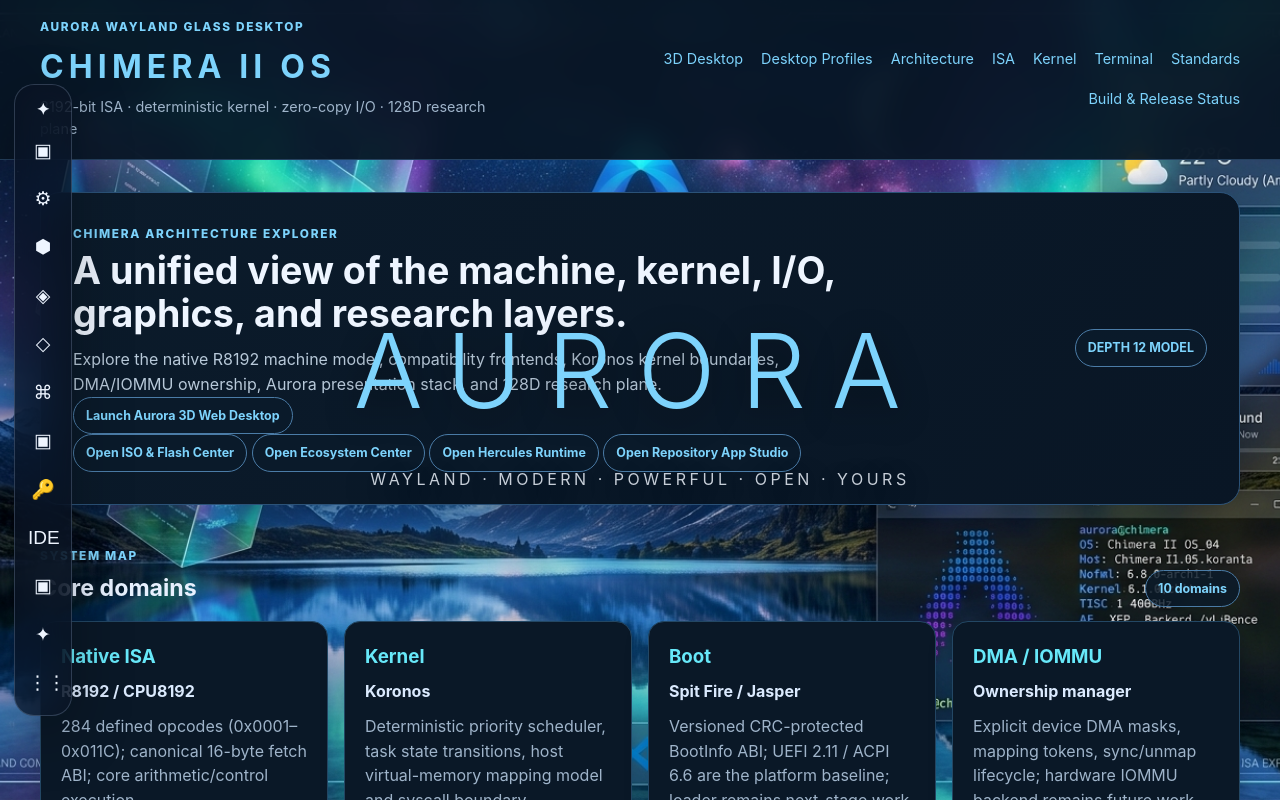
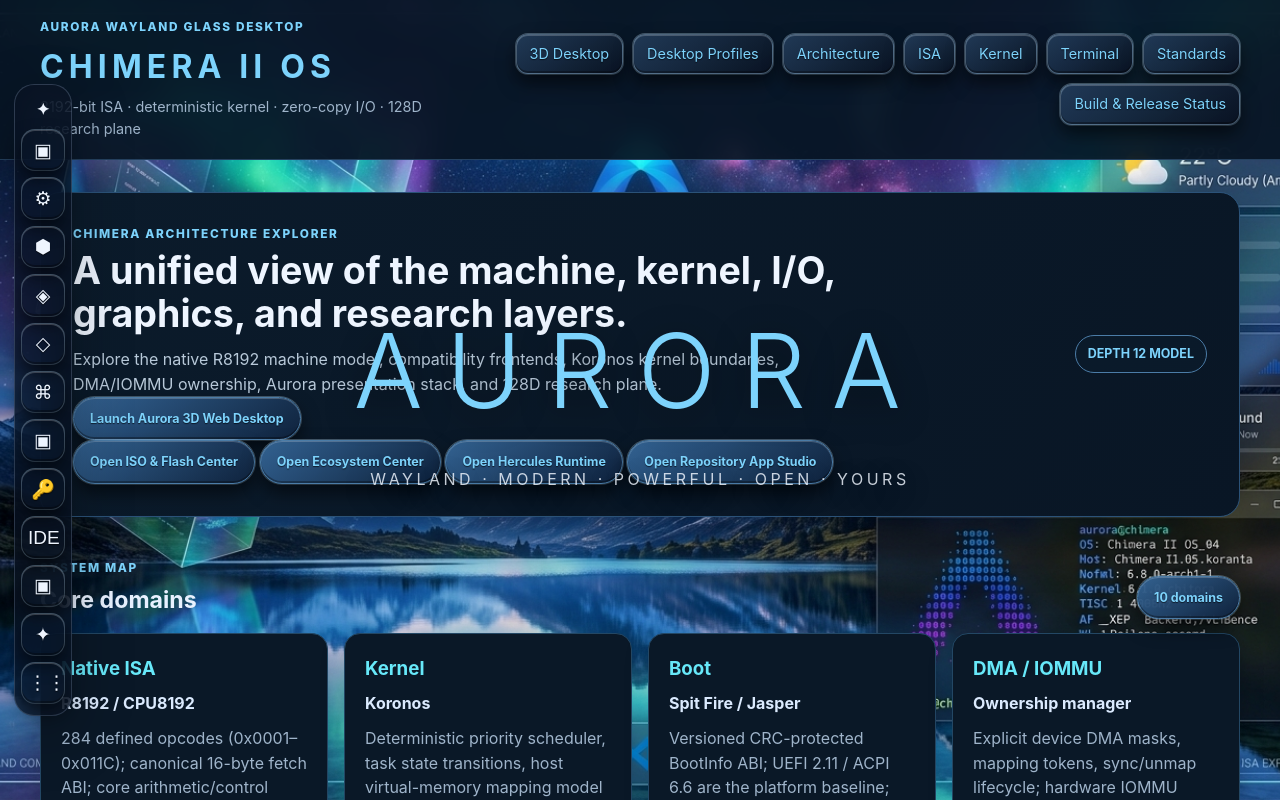
Before and after one commit to amerhwitat/amerhwitat.github.io, a PHP site: page /apps/chimera-ii-os/web/index.html in a window 1280 px wide. Run offline with PHP 8.4, Linux system fonts and the light colour scheme.

Commit message:
Polish Aurora menus and controls with chiseled 3D glass styling

```diff
--- a/apps/chimera-ii-os/web/aurora_shell.css
+++ b/apps/chimera-ii-os/web/aurora_shell.css
@@ -1,3 +1,50 @@
 .aurora-launch-dock{position:fixed;z-index:99;left:18px;top:50%;transform:translateY(-50%);display:flex;flex-direction:column;gap:7px;padding:9px;border:1px solid rgba(170,215,255,.18);border-radius:20px;background:rgba(9,20,35,.68);backdrop-filter:blur(24px);box-shadow:0 20px 60px #0008}.aurora-launch-dock b,.aurora-launch-dock button{width:44px;height:44px;display:grid;place-items:center;border:0;border-radius:13px;color:#e8f7ff;background:rgba(255,255,255,.05);cursor:pointer;font-weight:800}.aurora-launch-dock b{background:linear-gradient(135deg,#63b8ff,#9c7cff)}.aurora-launch-dock button:hover{background:rgba(99,184,255,.16);transform:scale(1.08)}
 body[data-desktop="linux-gnome"]{--desktop-accent:#e95420}body[data-desktop="linux-kde-plasma"]{--desktop-accent:#1d99f3}body[data-desktop="linux-xfce"]{--desktop-accent:#62a0ea}body[data-desktop="linux-cinnamon"]{--desktop-accent:#8b4513}body[data-desktop="linux-mate"]{--desktop-accent:#78a300}body[data-desktop="linux-lxqt"]{--desktop-accent:#0099cc}body[data-desktop="linux-budgie"]{--desktop-accent:#536878}body[data-desktop="linux-pantheon"]{--desktop-accent:#4a90e2}body[data-desktop="linux-deepin"]{--desktop-accent:#008cff}body[data-desktop="linux-enlightenment"]{--desktop-accent:#5b5be5}body[data-desktop="linux-cosmic"]{--desktop-accent:#6b4eff}body[data-desktop="windows-11"]{--desktop-accent:#0078d4}body[data-desktop="windows-10"]{--desktop-accent:#0078d4}body[data-desktop="windows-classic"]{--desktop-accent:#008080}body[data-desktop="retro-desktop"]{--desktop-accent:#ffcc00}.aurora-launch-dock{outline:2px solid color-mix(in srgb,var(--desktop-accent,#63b8ff) 28%,transparent)}
 @media(max-width:720px){.aurora-launch-dock{top:auto;bottom:16px;left:50%;transform:translateX(-50%);flex-direction:row}}
+
+/* Aurora tactile glass: beveled, chiseled controls with clear keyboard focus. */
+:root{
+  --aurora-edge:rgba(193,229,255,.32);
+  --aurora-highlight:rgba(255,255,255,.20);
+  --aurora-shadow:rgba(0,0,0,.56);
+  --aurora-face:linear-gradient(145deg,rgba(35,61,91,.92),rgba(9,19,35,.96));
+  --aurora-lift:0 1px 0 var(--aurora-highlight) inset,0 -2px 0 rgba(0,0,0,.32) inset,0 9px 18px var(--aurora-shadow),0 0 0 1px var(--aurora-edge);
+}
+:where(button,[role="button"],.status-pill,.site-header nav a,.menu-item,.aurora-menu a,.aurora-menu button,.desktop-card a,.desktop-card button,.launch-item){
+  position:relative;
+  border:1px solid var(--aurora-edge);
+  border-radius:12px;
+  background:var(--aurora-face);
+  box-shadow:var(--aurora-lift);
+  color:inherit;
+  text-decoration:none;
+  transition:transform .16s ease,box-shadow .16s ease,filter .16s ease,background .16s ease;
+  -webkit-tap-highlight-color:transparent;
+}
+:where(button,[role="button"],.status-pill,.site-header nav a,.menu-item,.aurora-menu a,.aurora-menu button,.desktop-card a,.desktop-card button,.launch-item){
+  text-shadow:0 1px 1px rgba(0,0,0,.6);
+}
+:where(button,[role="button"],.status-pill,.site-header nav a,.menu-item,.aurora-menu a,.aurora-menu button,.desktop-card a,.desktop-card button,.launch-item):hover{
+  filter:brightness(1.16) saturate(1.08);
+  transform:translateY(-2px);
+  box-shadow:0 1px 0 rgba(255,255,255,.28) inset,0 -2px 0 rgba(0,0,0,.25) inset,0 13px 24px rgba(0,0,0,.48),0 0 0 1px rgba(123,202,255,.58);
+}
+:where(button,[role="button"],.status-pill,.site-header nav a,.menu-item,.aurora-menu a,.aurora-menu button,.desktop-card a,.desktop-card button,.launch-item):active{
+  transform:translateY(1px) scale(.985);
+  box-shadow:0 1px 2px rgba(0,0,0,.4) inset,0 0 0 1px var(--aurora-edge);
+}
+:where(button,[role="button"],a,input,select,textarea,[tabindex]):focus-visible{
+  outline:3px solid #8bd6ff;
+  outline-offset:3px;
+}
+.site-header nav{gap:10px}
+.site-header nav a{display:inline-flex;align-items:center;justify-content:center;min-height:38px;padding:8px 13px}
+.status-pill{display:inline-flex;align-items:center;gap:8px;padding:11px 16px;background:linear-gradient(145deg,rgba(53,102,151,.95),rgba(15,34,61,.98));}
+.aurora-launch-dock{border-color:rgba(166,220,255,.34);background:linear-gradient(145deg,rgba(26,48,72,.88),rgba(5,13,25,.92));box-shadow:0 1px 0 rgba(255,255,255,.15) inset,0 22px 55px rgba(0,0,0,.62),0 0 28px rgba(86,173,255,.14)}
+.aurora-launch-dock button{border:1px solid rgba(190,225,255,.22);background:linear-gradient(145deg,rgba(255,255,255,.13),rgba(255,255,255,.025));box-shadow:0 1px 0 rgba(255,255,255,.18) inset,0 -2px 0 rgba(0,0,0,.28) inset,0 5px 10px rgba(0,0,0,.32)}
+.aurora-launch-dock b{border:1px solid rgba(255,255,255,.5);box-shadow:0 1px 0 rgba(255,255,255,.4) inset,0 -2px 0 rgba(0,0,0,.2) inset,0 6px 14px rgba(0,0,0,.35)}
+:where(.menu-item,.aurora-menu a,.aurora-menu button,.launch-item){padding:10px 13px}
+@media(prefers-reduced-motion:reduce){
+  :where(button,[role="button"],.status-pill,.site-header nav a,.menu-item,.aurora-menu a,.aurora-menu button,.desktop-card a,.desktop-card button,.launch-item){transition:none}
+  :where(button,[role="button"],.status-pill,.site-header nav a,.menu-item,.aurora-menu a,.aurora-menu button,.desktop-card a,.desktop-card button,.launch-item):hover{transform:none}
+}
```
